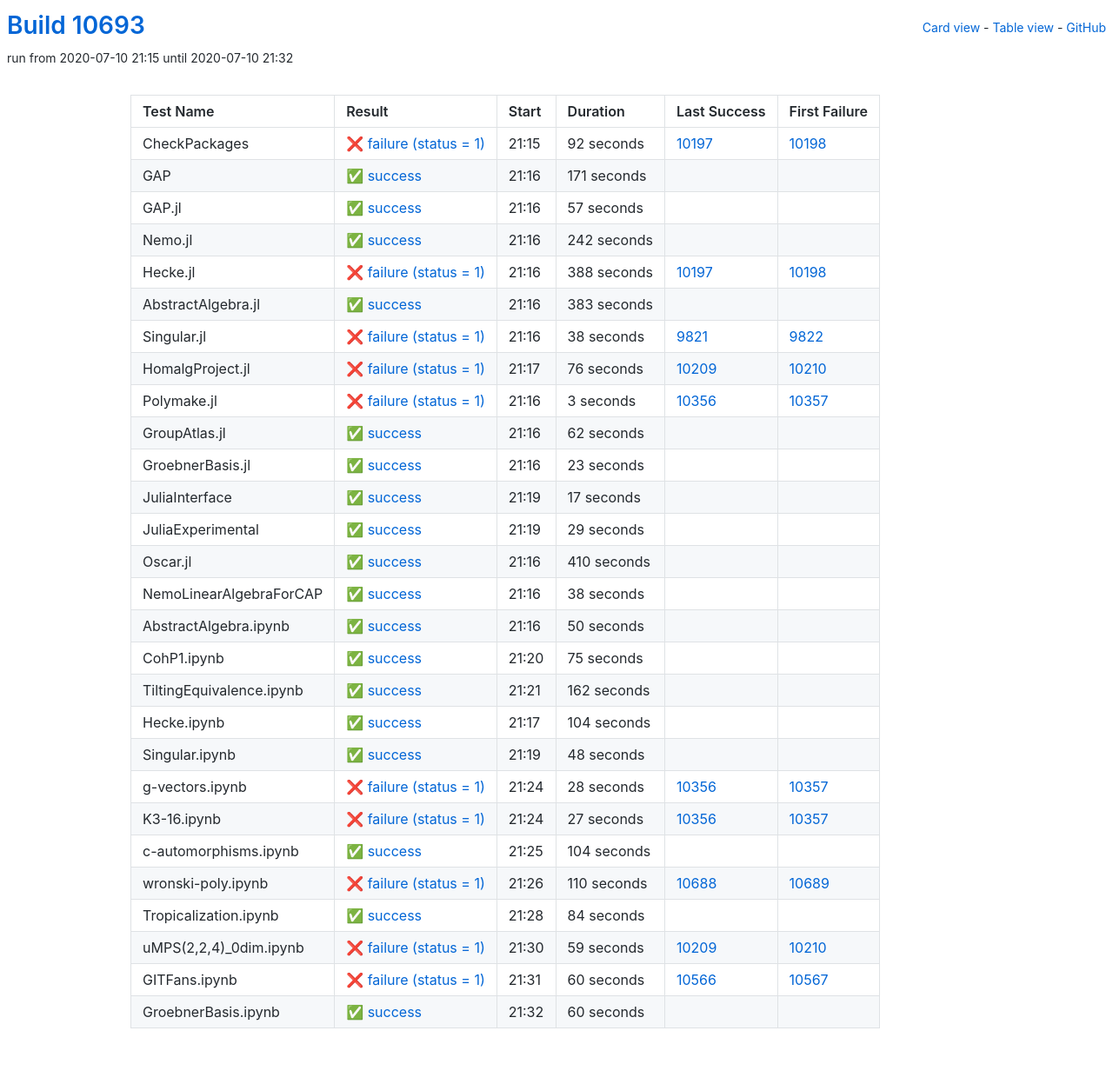
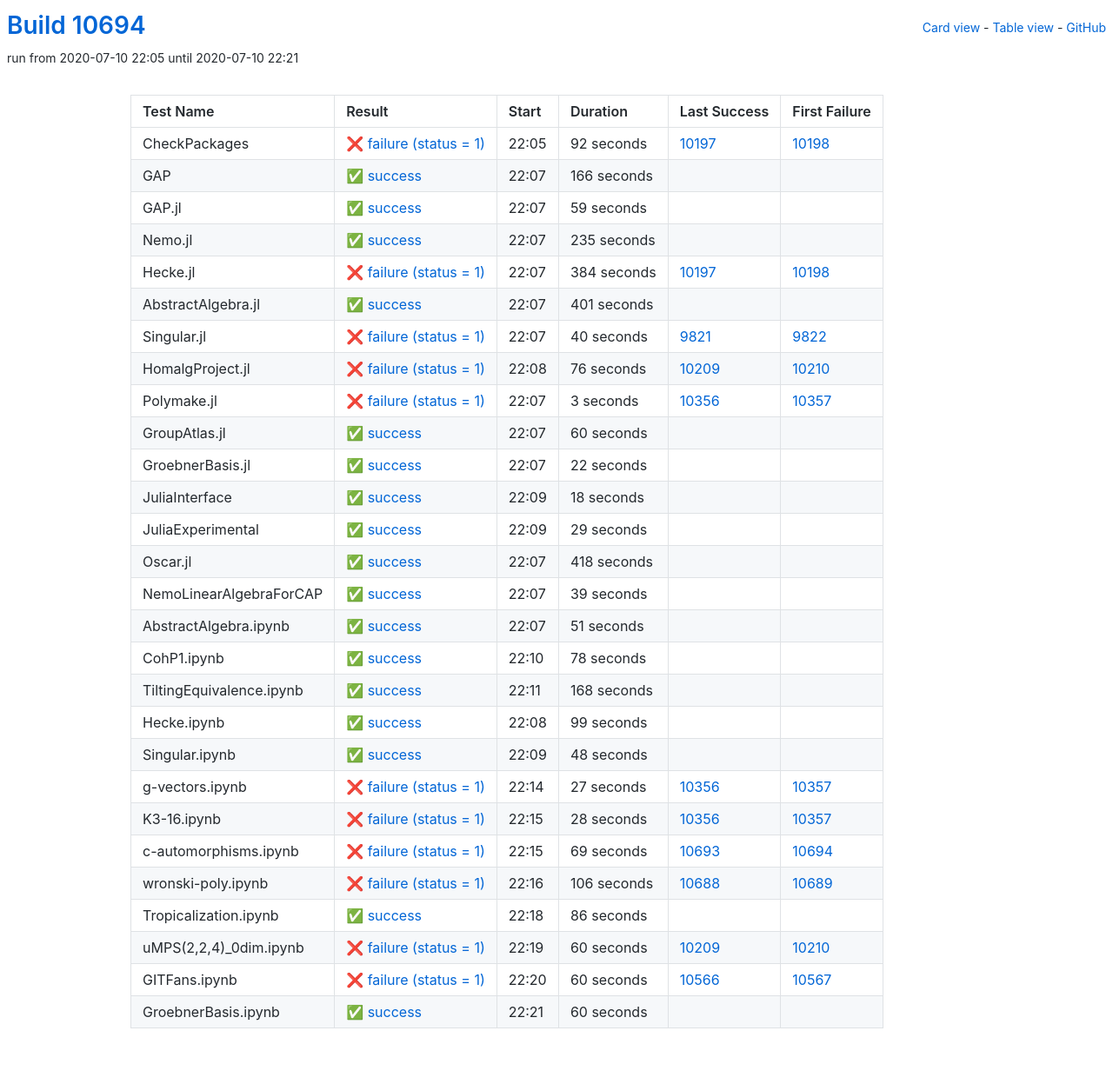
Before and after one commit to oscar-system/oscar-ci-status, a Jekyll site: the page built from table.html, in a window 1280 px wide. Shown: the whole page at 87% size. Built offline with Jekyll 4.4.1, drawn with Linux system fonts in a browser that asks for light colours.

Commit message:
Build #10694

```diff
--- a/_data/ci.yml
+++ b/_data/ci.yml
@@ -1,6 +1,6 @@
 ---
-build: 10693
-build_url: https://oscarci.mathematik.uni-kl.de/job/oscar/10693/
+build: 10694
+build_url: https://oscarci.mathematik.uni-kl.de/job/oscar/10694/
 job: oscar
 organization: oscar-system
 repo: oscar-ci-status
@@ -8,8 +8,8 @@
 tests:
 - name: CheckPackages
   id: checkpackages
-  log: https://oscarci.mathematik.uni-kl.de/job/oscar/10693/artifact/logs/build-10693/CheckPackages.log
-  start: 2020-07-10 21:15
+  log: https://oscarci.mathematik.uni-kl.de/job/oscar/10694/artifact/logs/build-10694/CheckPackages.log
+  start: 2020-07-10 22:05
   success: false
   exitcode: 1
   status: failure
@@ -20,80 +20,80 @@
   first_failure_url: https://oscarci.mathematik.uni-kl.de/job/oscar/10198/
 - name: GAP
   id: gap
-  log: https://oscarci.mathematik.uni-kl.de/job/oscar/10693/artifact/logs/build-10693/GAP.log
-  start: 2020-07-10 21:16
+  log: https://oscarci.mathematik.uni-kl.de/job/oscar/10694/artifact/logs/build-10694/GAP.log
+  start: 2020-07-10 22:07
   success: true
   exitcode: 0
   status: success
-  duration: 171
+  duration: 166
   last_success: false
   last_success_url:
   first_failure: false
   first_failure_url:
 - name: GAP.jl
   id: gap-jl
-  log: https://oscarci.mathematik.uni-kl.de/job/oscar/10693/artifact/logs/build-10693/GAP.jl.log
-  start: 2020-07-10 21:16
+  log: https://oscarci.mathematik.uni-kl.de/job/oscar/10694/artifact/logs/build-10694/GAP.jl.log
+  start: 2020-07-10 22:07
   success: true
   exitcode: 0
   status: success
-  duration: 57
+  duration: 59
   last_success: false
   last_success_url:
   first_failure: false
   first_failure_url:
 - name: Nemo.jl
   id: nemo-jl
-  log: https://oscarci.mathematik.uni-kl.de/job/oscar/10693/artifact/logs/build-10693/Nemo.jl.log
-  start: 2020-07-10 21:16
+  log: https://oscarci.mathematik.uni-kl.de/job/oscar/10694/artifact/logs/build-10694/Nemo.jl.log
+  start: 2020-07-10 22:07
   success: true
   exitcode: 0
   status: success
-  duration: 242
+  duration: 235
   last_success: false
   last_success_url:
   first_failure: false
   first_failure_url:
 - name: Hecke.jl
   id: hecke-jl
-  log: https://oscarci.mathematik.uni-kl.de/job/oscar/10693/artifact/logs/build-10693/Hecke.jl.log
-  start: 2020-07-10 21:16
+  log: https://oscarci.mathematik.uni-kl.de/job/oscar/10694/artifact/logs/build-10694/Hecke.jl.log
+  start: 2020-07-10 22:07
   success: false
   exitcode: 1
   status: failure
-  duration: 388
+  duration: 384
   last_success: 10197
   last_success_url: https://oscarci.mathematik.uni-kl.de/job/oscar/10197/
   first_failure: 10198
   first_failure_url: https://oscarci.mathematik.uni-kl.de/job/oscar/10198/
 - name: AbstractAlgebra.jl
   id: abstractalgebra-jl
-  log: https://oscarci.mathematik.uni-kl.de/job/oscar/10693/artifact/logs/build-10693/AbstractAlgebra.jl.log
-  start: 2020-07-10 21:16
+  log: https://oscarci.mathematik.uni-kl.de/job/oscar/10694/artifact/logs/build-10694/AbstractAlgebra.jl.log
+  start: 2020-07-10 22:07
   success: true
   exitcode: 0
   status: success
-  duration: 383
+  duration: 401
   last_success: false
   last_success_url:
   first_failure: false
   first_failure_url:
 - name: Singular.jl
   id: singular-jl
-  log: https://oscarci.mathematik.uni-kl.de/job/oscar/10693/artifact/logs/build-10693/Singular.jl.log
-  start: 2020-07-10 21:16
+  log: https://oscarci.mathematik.uni-kl.de/job/oscar/10694/artifact/logs/build-10694/Singular.jl.log
+  start: 2020-07-10 22:07
   success: false
   exitcode: 1
   status: failure
-  duration: 38
+  duration: 40
   last_success: 9821
   last_success_url: https://oscarci.mathematik.uni-kl.de/job/oscar/9821/
   first_failure: 9822
   first_failure_url: https://oscarci.mathematik.uni-kl.de/job/oscar/9822/
 - name: HomalgProject.jl
   id: homalgproject-jl
-  log: https://oscarci.mathematik.uni-kl.de/job/oscar/10693/artifact/logs/build-10693/HomalgProject.jl.log
-  start: 2020-07-10 21:17
+  log: https://oscarci.mathematik.uni-kl.de/job/oscar/10694/artifact/logs/build-10694/HomalgProject.jl.log
+  start: 2020-07-10 22:08
   success: false
   exitcode: 1
   status: failure
@@ -104,8 +104,8 @@
   first_failure_url: https://oscarci.mathematik.uni-kl.de/job/oscar/10210/
 - name: Polymake.jl
   id: polymake-jl
-  log: https://oscarci.mathematik.uni-kl.de/job/oscar/10693/artifact/logs/build-10693/Polymake.jl.log
-  start: 2020-07-10 21:16
+  log: https://oscarci.mathematik.uni-kl.de/job/oscar/10694/artifact/logs/build-10694/Polymake.jl.log
+  start: 2020-07-10 22:07
   success: false
   exitcode: 1
   status: failure
@@ -116,44 +116,44 @@
   first_failure_url: https://oscarci.mathematik.uni-kl.de/job/oscar/10357/
 - name: GroupAtlas.jl
   id: groupatlas-jl
-  log: https://oscarci.mathematik.uni-kl.de/job/oscar/10693/artifact/logs/build-10693/GroupAtlas.jl.log
-  start: 2020-07-10 21:16
+  log: https://oscarci.mathematik.uni-kl.de/job/oscar/10694/artifact/logs/build-10694/GroupAtlas.jl.log
+  start: 2020-07-10 22:07
   success: true
   exitcode: 0
   status: success
-  duration: 62
+  duration: 60
   last_success: false
   last_success_url:
   first_failure: false
   first_failure_url:
 - name: GroebnerBasis.jl
   id: groebnerbasis-jl
-  log: https://oscarci.mathematik.uni-kl.de/job/oscar/10693/artifact/logs/build-10693/GroebnerBasis.jl.log
-  start: 2020-07-10 21:16
+  log: https://oscarci.mathematik.uni-kl.de/job/oscar/10694/artifact/logs/build-10694/GroebnerBasis.jl.log
+  start: 2020-07-10 22:07
   success: true
   exitcode: 0
   status: success
-  duration: 23
+  duration: 22
   last_success: false
   last_success_url:
   first_failure: false
   first_failure_url:
 - name: JuliaInterface
   id: juliainterface
-  log: https://oscarci.mathematik.uni-kl.de/job/oscar/10693/artifact/logs/build-10693/JuliaInterface.log
-  start: 2020-07-10 21:19
+  log: https://oscarci.mathematik.uni-kl.de/job/oscar/10694/artifact/logs/build-10694/JuliaInterface.log
+  start: 2020-07-10 22:09
   success: true
   exitcode: 0
   status: success
-  duration: 17
+  duration: 18
   last_success: false
   last_success_url:
   first_failure: false
   first_failure_url:
 - name: JuliaExperimental
   id: juliaexperimental
-  log: https://oscarci.mathematik.uni-kl.de/job/oscar/10693/artifact/logs/build-10693/JuliaExperimental.log
-  start: 2020-07-10 21:19
+  log: https://oscarci.mathematik.uni-kl.de/job/oscar/10694/artifact/logs/build-10694/JuliaExperimental.log
+  start: 2020-07-10 22:09
   success: true
   exitcode: 0
   status: success
@@ -164,80 +164,80 @@
   first_failure_url:
 - name: Oscar.jl
   id: oscar-jl
-  log: https://oscarci.mathematik.uni-kl.de/job/oscar/10693/artifact/logs/build-10693/Oscar.jl.log
-  start: 2020-07-10 21:16
+  log: https://oscarci.mathematik.uni-kl.de/job/oscar/10694/artifact/logs/build-10694/Oscar.jl.log
+  start: 2020-07-10 22:07
   success: true
   exitcode: 0
   status: success
-  duration: 410
+  duration: 418
   last_success: false
   last_success_url:
   first_failure: false
   first_failure_url:
 - name: NemoLinearAlgebraForCAP
   id: nemolinearalgebraforcap
-  log: https://oscarci.mathematik.uni-kl.de/job/oscar/10693/artifact/logs/build-10693/NemoLinearAlgebraForCAP.log
-  start: 2020-07-10 21:16
+  log: https://oscarci.mathematik.uni-kl.de/job/oscar/10694/artifact/logs/build-10694/NemoLinearAlgebraForCAP.log
+  start: 2020-07-10 22:07
   success: true
   exitcode: 0
   status: success
-  duration: 38
+  duration: 39
   last_success: false
   last_success_url:
   first_failure: false
   first_failure_url:
 - name: AbstractAlgebra.ipynb
   id: abstractalgebra-ipynb
-  log: https://oscarci.mathematik.uni-kl.de/job/oscar/10693/artifact/logs/build-10693/AbstractAlgebra.ipynb.log
-  start: 2020-07-10 21:16
+  log: https://oscarci.mathematik.uni-kl.de/job/oscar/10694/artifact/logs/build-10694/AbstractAlgebra.ipynb.log
+  start: 2020-07-10 22:07
   success: true
   exitcode: 0
   status: success
-  duration: 50
+  duration: 51
   last_success: false
   last_success_url:
   first_failure: false
   first_failure_url:
 - name: CohP1.ipynb
   id: cohp1-ipynb
-  log: https://oscarci.mathematik.uni-kl.de/job/oscar/10693/artifact/logs/build-10693/CohP1.ipynb.log
-  start: 2020-07-10 21:20
+  log: https://oscarci.mathematik.uni-kl.de/job/oscar/10694/artifact/logs/build-10694/CohP1.ipynb.log
+  start: 2020-07-10 22:10
   success: true
   exitcode: 0
   status: success
-  duration: 75
+  duration: 78
   last_success: false
   last_success_url:
   first_failure: false
   first_failure_url:
 - name: TiltingEquivalence.ipynb
   id: tiltingequivalence-ipynb
-  log: https://oscarci.mathematik.uni-kl.de/job/oscar/10693/artifact/logs/build-10693/TiltingEquivalence.ipynb.log
-  start: 2020-07-10 21:21
+  log: https://oscarci.mathematik.uni-kl.de/job/oscar/10694/artifact/logs/build-10694/TiltingEquivalence.ipynb.log
+  start: 2020-07-10 22:11
   success: true
   exitcode: 0
   status: success
-  duration: 162
+  duration: 168
   last_success: false
   last_success_url:
   first_failure: false
   first_failure_url:
 - name: Hecke.ipynb
   id: hecke-ipynb
-  log: https://oscarci.mathematik.uni-kl.de/job/oscar/10693/artifact/logs/build-10693/Hecke.ipynb.log
-  start: 2020-07-10 21:17
+  log: https://oscarci.mathematik.uni-kl.de/job/oscar/10694/artifact/logs/build-10694/Hecke.ipynb.log
+  start: 2020-07-10 22:08
   success: true
   exitcode: 0
   status: success
-  duration: 104
+  duration: 99
   last_success: false
   last_success_url:
   first_failure: false
   first_failure_url:
 - name: Singular.ipynb
   id: singular-ipynb
-  log: https://oscarci.mathematik.uni-kl.de/job/oscar/10693/artifact/logs/build-10693/Singular.ipynb.log
-  start: 2020-07-10 21:19
+  log: https://oscarci.mathematik.uni-kl.de/job/oscar/10694/artifact/logs/build-10694/Singular.ipynb.log
+  start: 2020-07-10 22:09
   success: true
   exitcode: 0
   status: success
@@ -248,8 +248,20 @@
   first_failure_url:
 - name: g-vectors.ipynb
   id: g-vectors-ipynb
-  log: https://oscarci.mathematik.uni-kl.de/job/oscar/10693/artifact/logs/build-10693/g-vectors.ipynb.log
-  start: 2020-07-10 21:24
+  log: https://oscarci.mathematik.uni-kl.de/job/oscar/10694/artifact/logs/build-10694/g-vectors.ipynb.log
+  start: 2020-07-10 22:14
+  success: false
+  exitcode: 1
+  status: failure
+  duration: 27
+  last_success: 10356
+  last_success_url: https://oscarci.mathematik.uni-kl.de/job/oscar/10356/
+  first_failure: 10357
+  first_failure_url: https://oscarci.mathematik.uni-kl.de/job/oscar/10357/
+- name: K3-16.ipynb
+  id: k3-16-ipynb
+  log: https://oscarci.mathematik.uni-kl.de/job/oscar/10694/artifact/logs/build-10694/K3-16.ipynb.log
+  start: 2020-07-10 22:15
   success: false
   exitcode: 1
   status: failure
@@ -258,70 +270,58 @@
   last_success_url: https://oscarci.mathematik.uni-kl.de/job/oscar/10356/
   first_failure: 10357
   first_failure_url: https://oscarci.mathematik.uni-kl.de/job/oscar/10357/
-- name: K3-16.ipynb
-  id: k3-16-ipynb
-  log: https://oscarci.mathematik.uni-kl.de/job/oscar/10693/artifact/logs/build-10693/K3-16.ipynb.log
-  start: 2020-07-10 21:24
+- name: c-automorphisms.ipynb
+  id: c-automorphisms-ipynb
+  log: https://oscarci.mathematik.uni-kl.de/job/oscar/10694/artifact/logs/build-10694/c-automorphisms.ipynb.log
+  start: 2020-07-10 22:15
   success: false
   exitcode: 1
   status: failure
-  duration: 27
-  last_success: 10356
-  last_success_url: https://oscarci.mathematik.uni-kl.de/job/oscar/10356/
-  first_failure: 10357
-  first_failure_url: https://oscarci.mathematik.uni-kl.de/job/oscar/10357/
-- name: c-automorphisms.ipynb
-  id: c-automorphisms-ipynb
-  log: https://oscarci.mathematik.uni-kl.de/job/oscar/10693/artifact/logs/build-10693/c-automorphisms.ipynb.log
-  start: 2020-07-10 21:25
-  success: true
-  exitcode: 0
-  status: success
-  duration: 104
-  last_success: false
-  last_success_url:
-  first_failure: false
-  first_failure_url:
+  duration: 69
+  last_success: 10693
+  last_success_url: https://oscarci.mathematik.uni-kl.de/job/oscar/10693/
+  first_failure: 10694
+  first_failure_url: https://oscarci.mathematik.uni-kl.de/job/oscar/10694/
 - name: wronski-poly.ipynb
   id: wronski-poly-ipynb
-  log: https://oscarci.mathematik.uni-kl.de/job/oscar/10693/artifact/logs/build-10693/wronski-poly.ipynb.log
-  start: 2020-07-10 21:26
+  log: https://oscarci.mathematik.uni-kl.de/job/oscar/10694/artifact/logs/build-10694/wronski-poly.ipynb.log
+  start: 2020-07-10 22:16
   success: false
   exitcode: 1
   status: failure
-  duration: 110
+  duration: 106
   last_success: 10688
   last_success_url: https://oscarci.mathematik.uni-kl.de/job/oscar/10688/
   first_failure: 10689
   first_failure_url: https://oscarci.mathematik.uni-kl.de/job/oscar/10689/
 - name: Tropicalization.ipynb
   id: tropicalization-ipynb
-  log: https://oscarci.mathematik.uni-kl.de/job/oscar/10693/artifact/logs/build-10693/Tropicalization.ipynb.log
-  start: 2020-07-10 21:28
+  log: https://oscarci.mathematik.uni-kl.de/job/oscar/10694/artifact/logs/build-10694/Tropicalization.ipynb.log
+  start: 2020-07-10 22:18
   success: true
   exitcode: 0
   status: success
-  duration: 84
+  duration: 86
   last_success: false
   last_success_url:
   first_failure: false
   first_failure_url:
 - name: uMPS(2,2,4)_0dim.ipynb
   id: umps-2-2-4-0dim-ipynb
-  log: https://oscarci.mathematik.uni-kl.de/job/oscar/10693/artifact/logs/build-10693/uMPS-2-2-4-_0dim.ipynb.log
-  start: 2020-07-10 21:30
+  log: https://oscarci.mathematik.uni-kl.de/job/oscar/10694/artifact/logs/build-10694/uMPS-2-2-4-_0dim.ipynb.log
+  start: 2020-07-10 22:19
   success: false
   exitcode: 1
   status: failure
-  duration: 59
+  duration: 60
   last_success: 10209
   last_success_url: https://oscarci.mathematik.uni-kl.de/job/oscar/10209/
   first_failure: 10210
   first_failure_url: https://oscarci.mathematik.uni-kl.de/job/oscar/10210/
 - name: GITFans.ipynb
   id: gitfans-ipynb
-  log: https://oscarci.mathematik.uni-kl.de/job/oscar/10693/artifact/logs/build-10693/GITFans.ipynb.log
-  start: 2020-07-10 21:31
+  log: https://oscarci.mathematik.uni-kl.de/job/oscar/10694/artifact/logs/build-10694/GITFans.ipynb.log
+  start: 2020-07-10 22:20
   success: false
   exitcode: 1
   status: failure
@@ -332,8 +332,8 @@
   first_failure_url: https://oscarci.mathematik.uni-kl.de/job/oscar/10567/
 - name: GroebnerBasis.ipynb
   id: groebnerbasis-ipynb
-  log: https://oscarci.mathematik.uni-kl.de/job/oscar/10693/artifact/logs/build-10693/GroebnerBasis.ipynb.log
-  start: 2020-07-10 21:32
+  log: https://oscarci.mathematik.uni-kl.de/job/oscar/10694/artifact/logs/build-10694/GroebnerBasis.ipynb.log
+  start: 2020-07-10 22:21
   success: true
   exitcode: 0
   status: success
```
Also changed, not shown: README.md.
